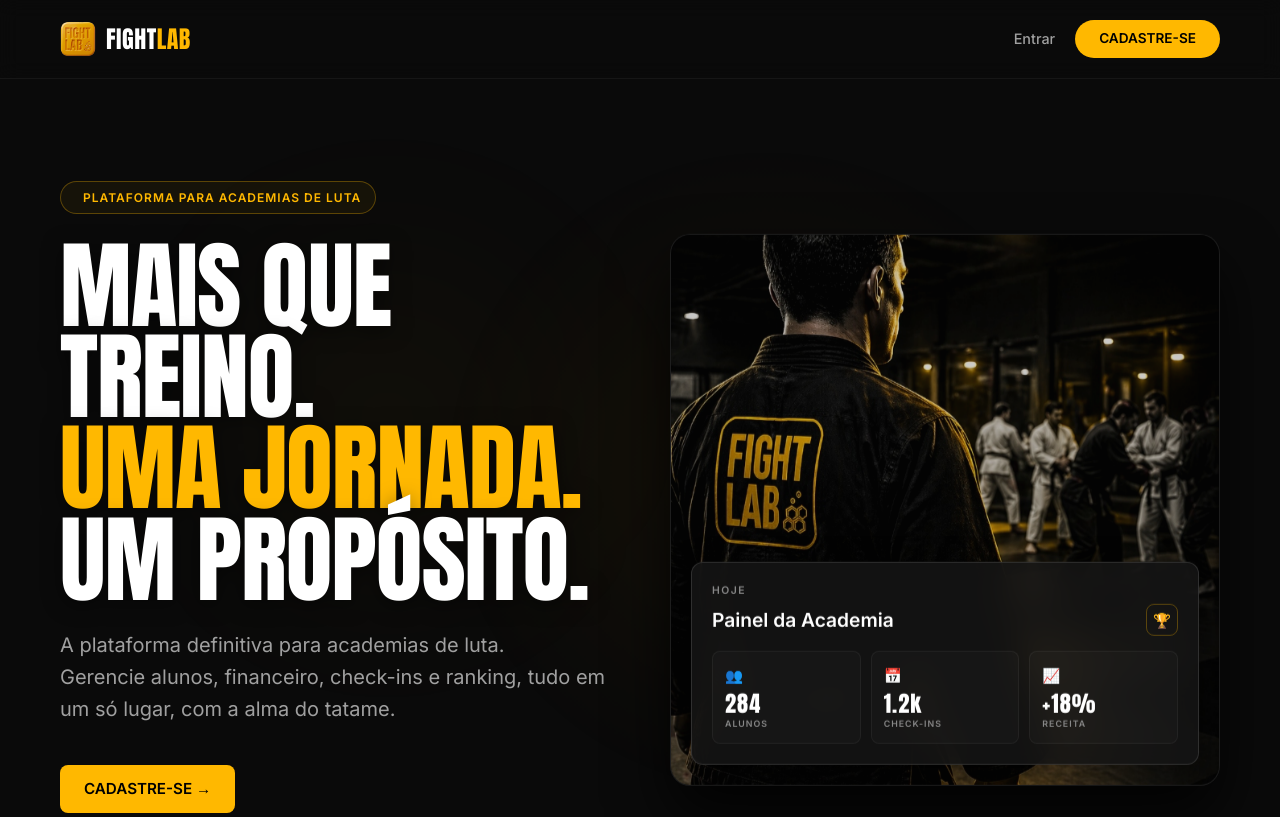
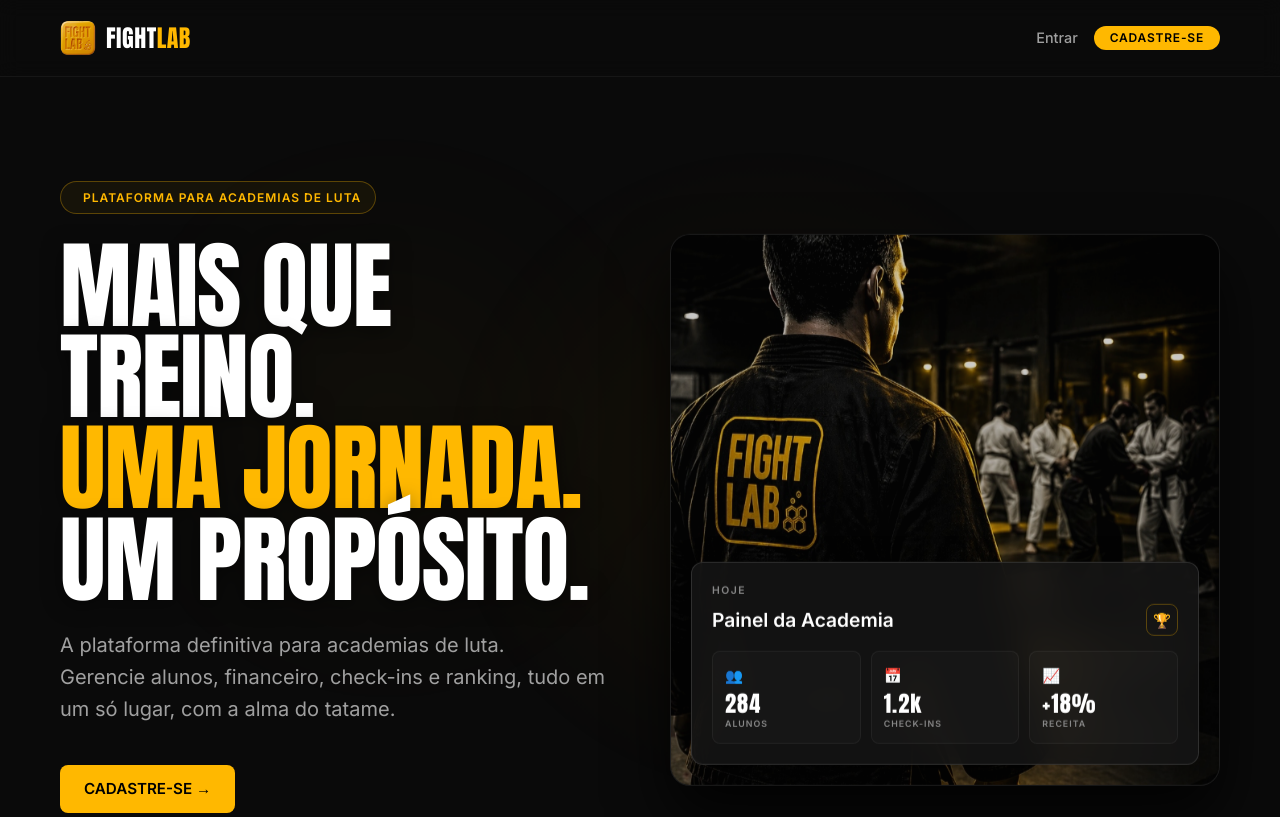
Before and after one commit to xjorgeyasuox/Site-Fight-Lab, a website with bundled scripts: page index.html in a window 1280 px wide. Shown: the top 817 px of the page. Built offline with nearby package versions, Linux system fonts and the light colour scheme.

Commit message:
style(navbar): resize and polish signup button for better elegance

```diff
--- a/styles.css
+++ b/styles.css
@@ -353,7 +353,7 @@
 .nav-actions {
     display: flex;
     align-items: center;
-    gap: 20px;
+    gap: 16px;
 }
 .nav-login {
     font-size: 0.9rem;
@@ -368,12 +368,17 @@
 .btn-pill {
     background: var(--primary-yellow);
     color: #000;
-    padding: 8px 24px;
+    padding: 5px 16px;
     border-radius: 50px;
-    font-size: 0.85rem;
+    font-size: 0.75rem;
     font-weight: 700;
+    letter-spacing: 0.8px;
+    line-height: 1.2;
     font-family: var(--font-body);
     transition: var(--transition);
+    display: inline-flex;
+    align-items: center;
+    justify-content: center;
 }
 .btn-pill:hover {
     background: var(--primary-hover);
```
